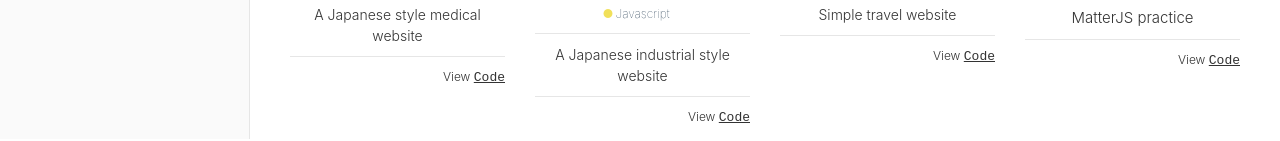
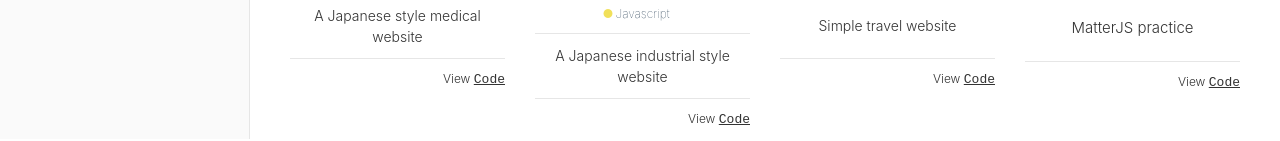
Before and after one commit to benringia/projects, a plain HTML site: page index.html in a window 1280 px wide. Shown: the part 661-802 px from the top of the page. Drawn offline with Linux system fonts and the light colour scheme.

Commit message:
minor adjustments

```diff
--- a/styles.css
+++ b/styles.css
@@ -178,11 +178,15 @@ main {
   .section {
     padding: 15px 30px;
   }
+  #about {
+    padding-top: 45px;
+  }
 }
 @media (max-width: 552px) {
   .section {
     padding: 15px 20px;
   }
+
 }
 @media (max-width: 400px) {
   .section {
@@ -848,6 +852,14 @@ Slider
     text-align: center;
     font-size: 13px;
   }
+  @media(min-width: 768px) {
+    .card-sub {
+      display: flex;
+      align-items: center;
+      justify-content: center;
+      height: 55px;
+    }
+  }
   .code-anchor {
     color: #333333;
     font-size: 13px;
```
